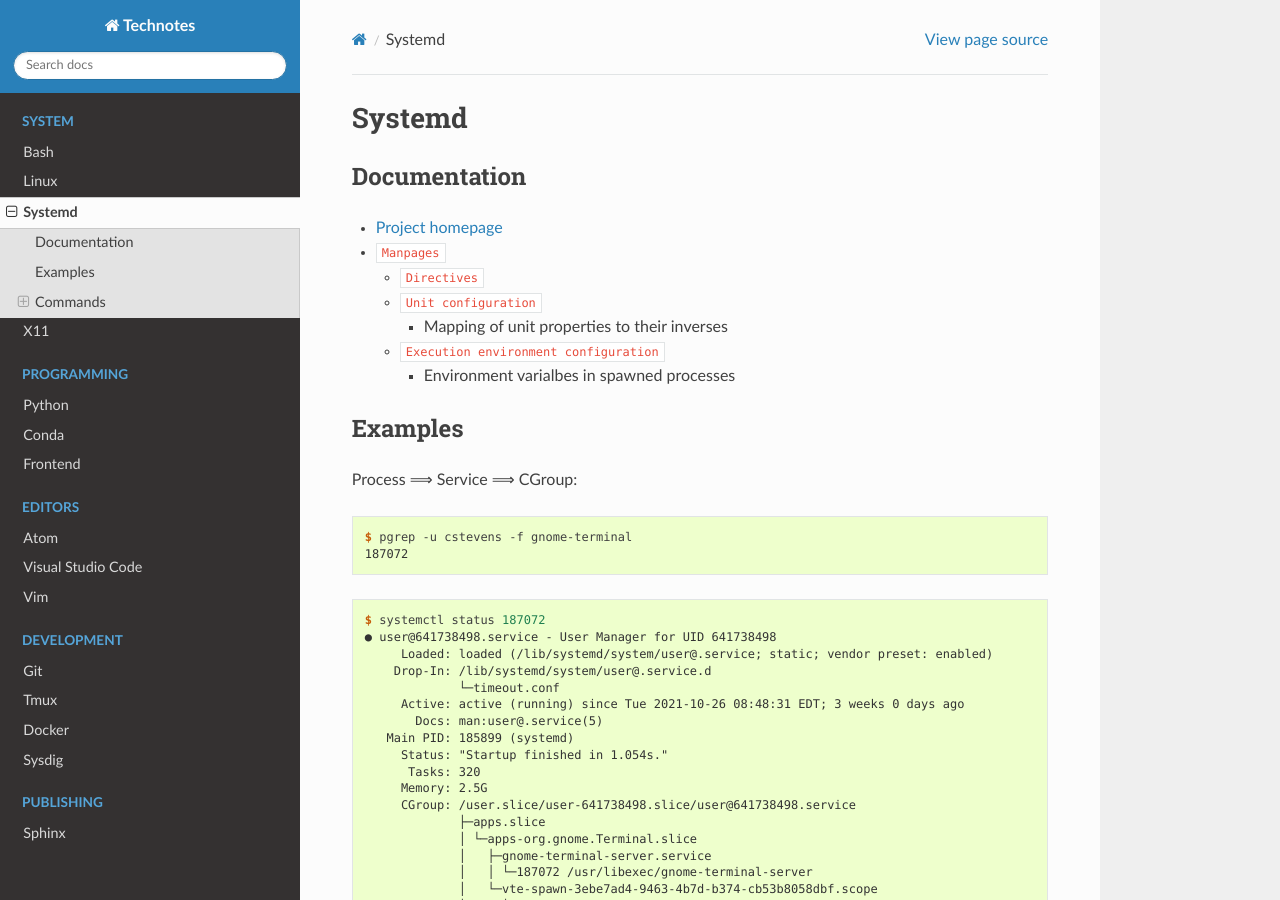
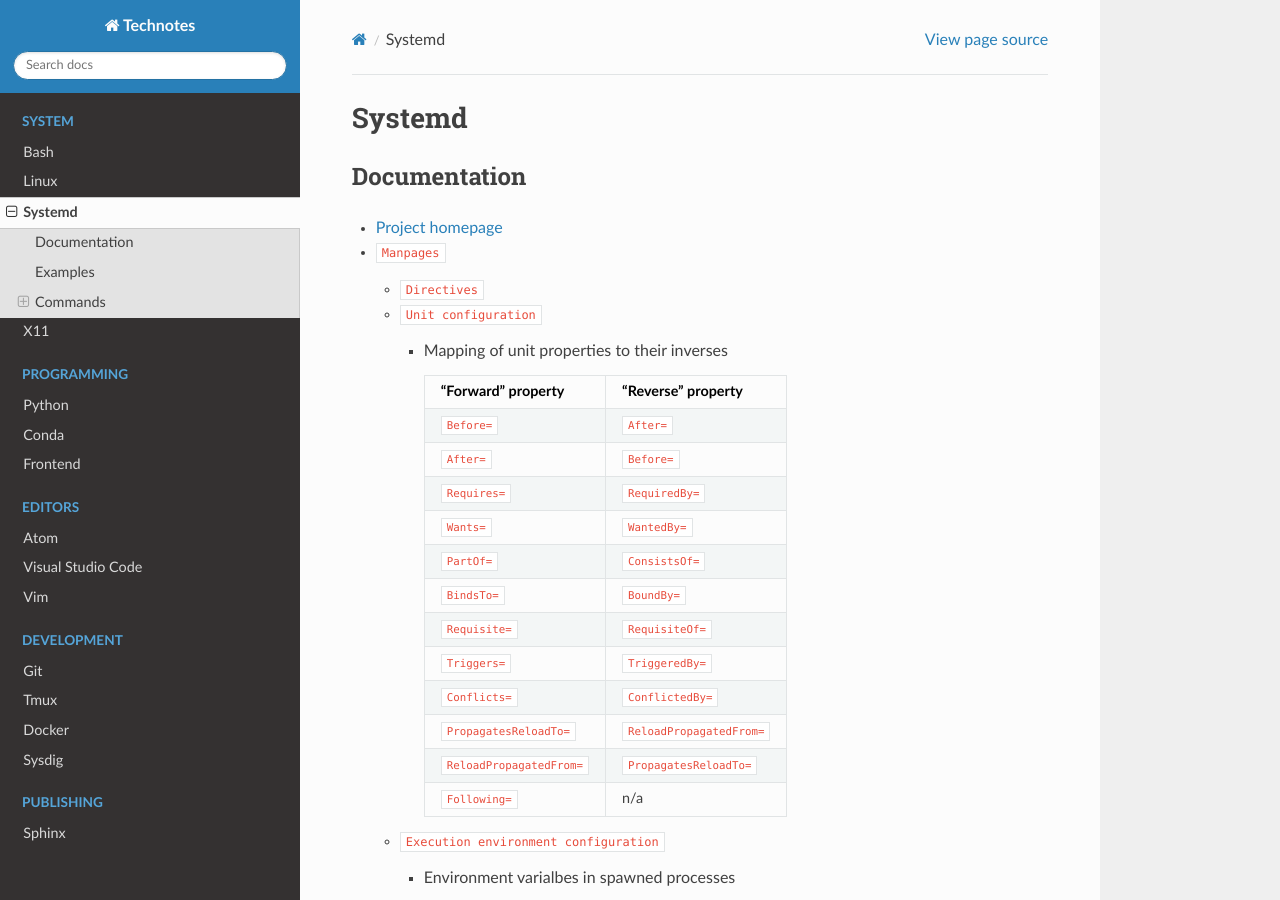
Before and after one commit to heterotopian/technotes, a Sphinx documentation site: the page built from source/systemd/index.rst, in a window 1280 px wide and 900 px high. Built offline with Sphinx 7.4.7 and the Read the Docs theme 2.0.0, drawn with Linux system fonts in a browser that asks for light colours; cross-references to code outside the pages are shown as plain code.

Commit message:
Add reversed directives

```diff
--- a/source/systemd/index.rst
+++ b/source/systemd/index.rst
@@ -19,6 +19,23 @@
   - :systemd:`Unit configuration <systemd.unit>`
 
     - Mapping of unit properties to their inverses
+
+      ========================= =====================
+      "Forward" property        "Reverse" property
+      ========================= =====================
+      ``Before=``               ``After=``
+      ``After=``                ``Before=``
+      ``Requires=``             ``RequiredBy=``
+      ``Wants=``                ``WantedBy=``
+      ``PartOf=``               ``ConsistsOf=``
+      ``BindsTo=``              ``BoundBy=``
+      ``Requisite=``            ``RequisiteOf=``
+      ``Triggers=``             ``TriggeredBy=``
+      ``Conflicts=``            ``ConflictedBy=``
+      ``PropagatesReloadTo=``   ``ReloadPropagatedFrom=``
+      ``ReloadPropagatedFrom=`` ``PropagatesReloadTo=``
+      ``Following=``            n/a
+      ========================= =====================
 
   - :systemd:`Execution environment configuration <systemd.exec>`
 
```
